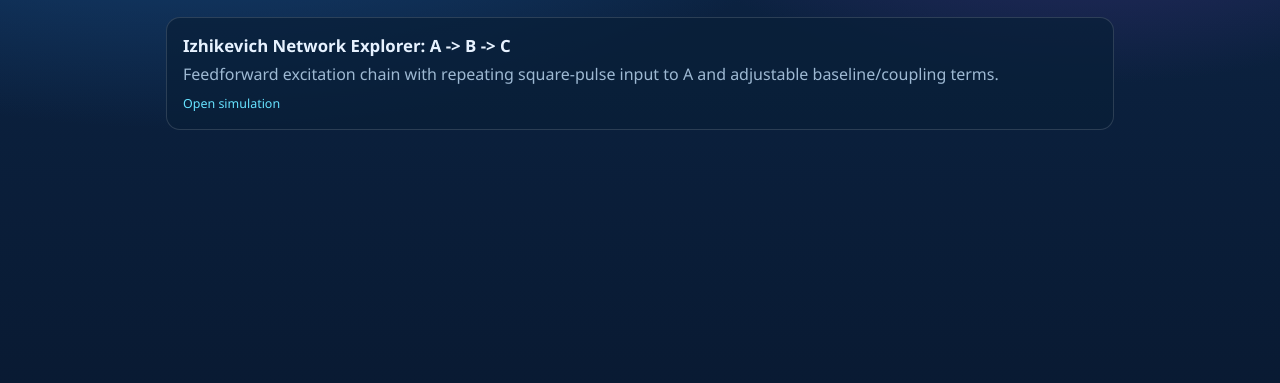
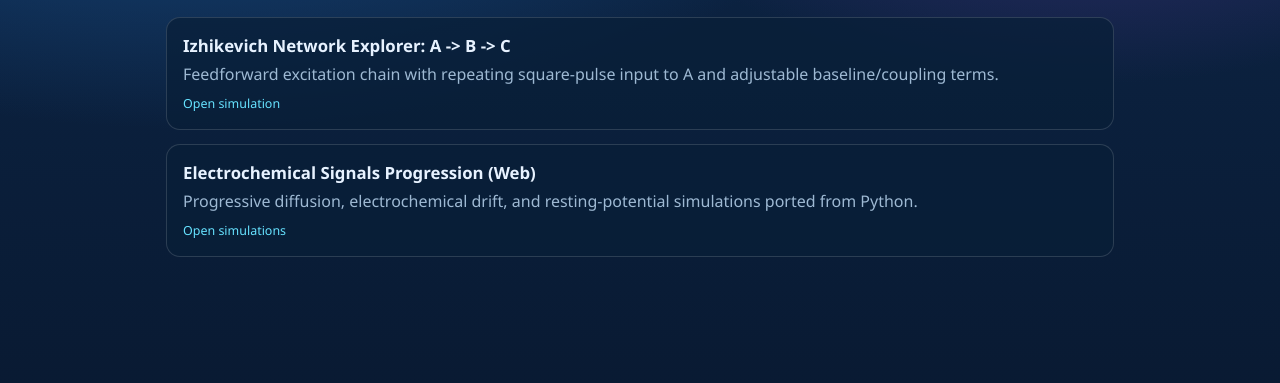
Before and after one commit to crossley/crossleylab, a plain HTML site: page site/index.html in a window 1280 px wide. Shown: the part 111-494 px from the top of the page. Drawn offline with Linux system fonts and the light colour scheme.

Commit message:
Publish electrochemical simulations in existing Pages workflow

```diff
--- a/site/index.html
+++ b/site/index.html
@@ -99,6 +99,14 @@
           </p>
           <span class="tag">Open simulation</span>
         </a>
+
+        <a class="card" href="./electrochemical-signals/">
+          <h2>Electrochemical Signals Progression (Web)</h2>
+          <p>
+            Progressive diffusion, electrochemical drift, and resting-potential simulations ported from Python.
+          </p>
+          <span class="tag">Open simulations</span>
+        </a>
       </section>
     </main>
   </body>
```
Also changed, not shown: .github/workflows/pages.yml, code/.github/workflows/deploy-pages.yml (deleted).
